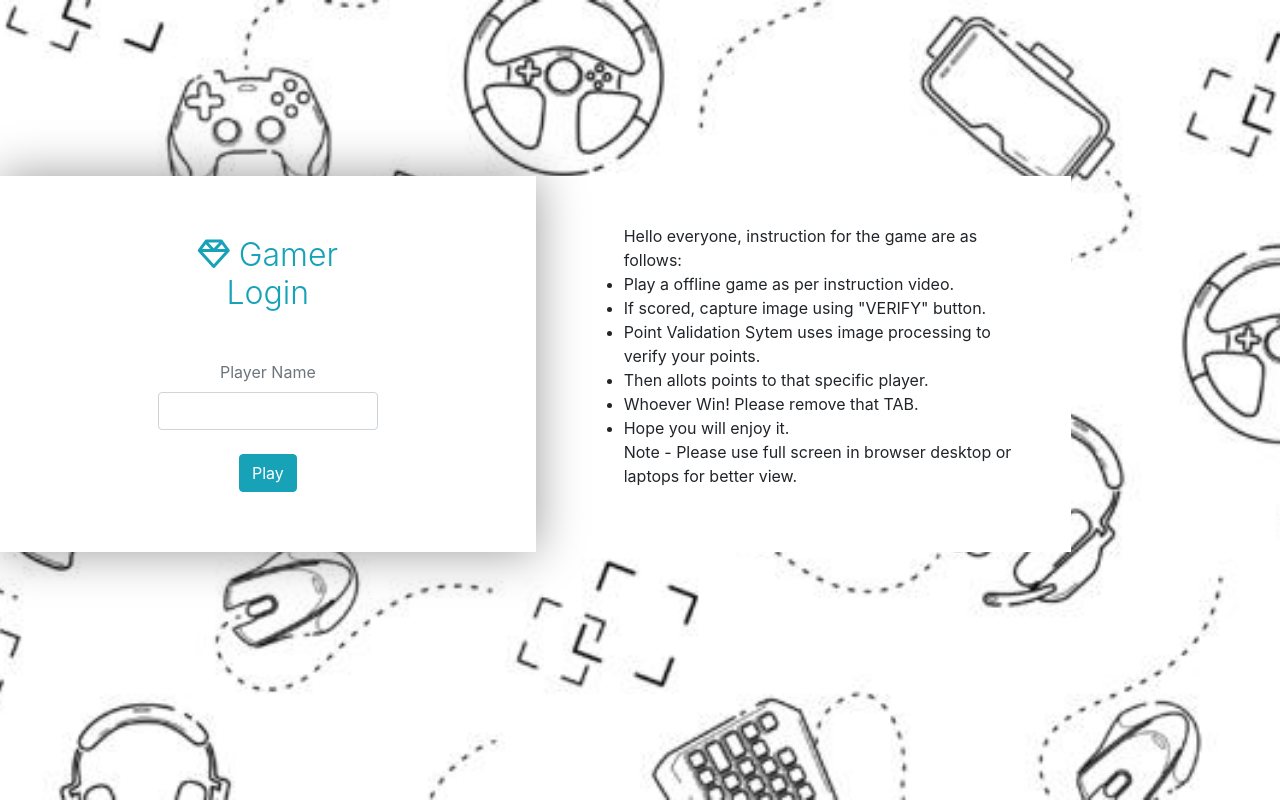
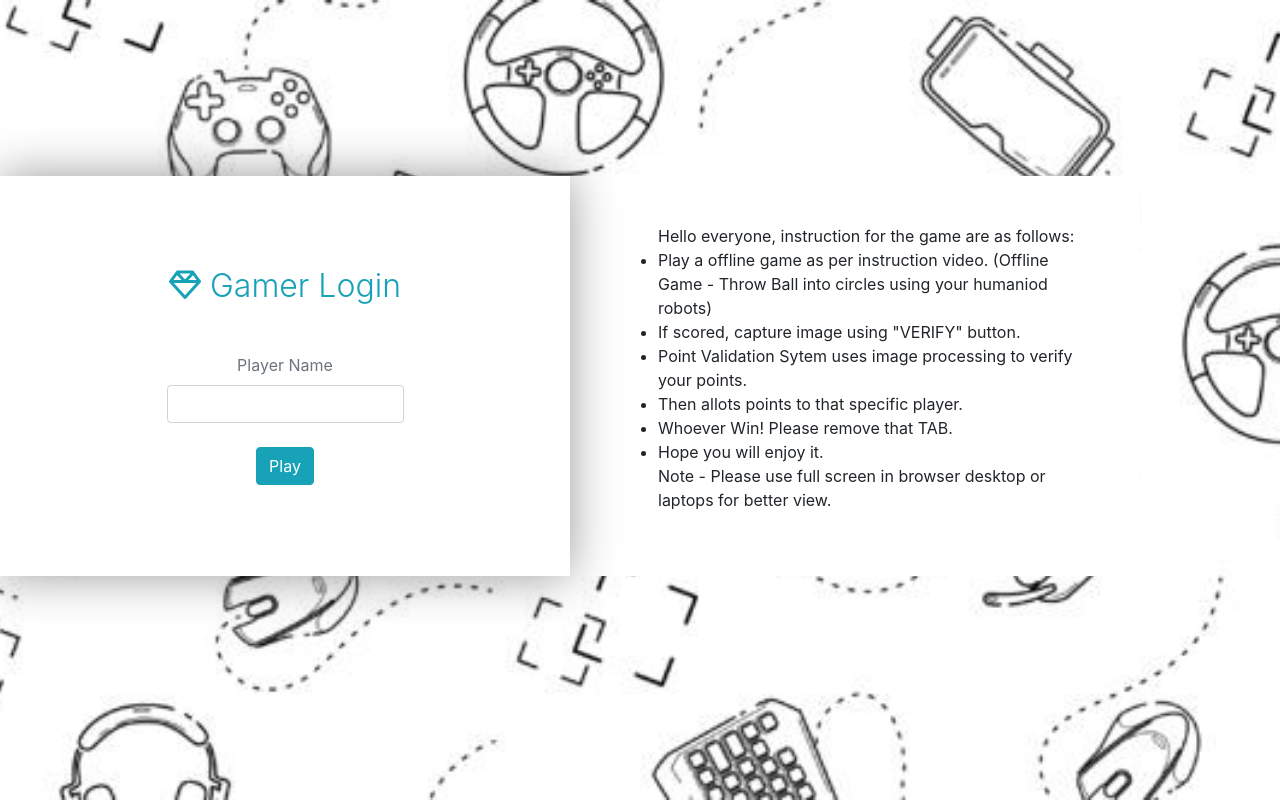
Before and after one commit to masoodad/droneTeleport, a website: page home.html in a window 1280 px wide. Drawn offline with Linux system fonts and the light colour scheme; files that its build step writes are made by us from their sources.

Commit message:
Update home.html

```diff
--- a/home.html
+++ b/home.html
@@ -29,7 +29,7 @@
 	<div class="col-10 col-sm-8 col-md-6 col-lg-6 offset-1 offset-sm-2 offset-md-3 offset-lg-0 align-self-center d-lg-flex align-items-lg-center align-self-lg-stretch bg-white p-5 rounded rounded-lg-0 my-5 my-lg-0" id="login-block-1">
 				<p><ul style="text-align: left;">
 					Hello everyone, instruction for the game are as follows:
-					<li>Play a offline game as per instruction video.
+					<li>Play a offline game as per instruction video. (Offline Game - Throw Ball into circles using your humaniod robots)
 					<li>If scored, capture image using "VERIFY" button.
 					<li>Point Validation Sytem uses image processing to verify your points.
 					<li>Then allots points to that specific player.
```
